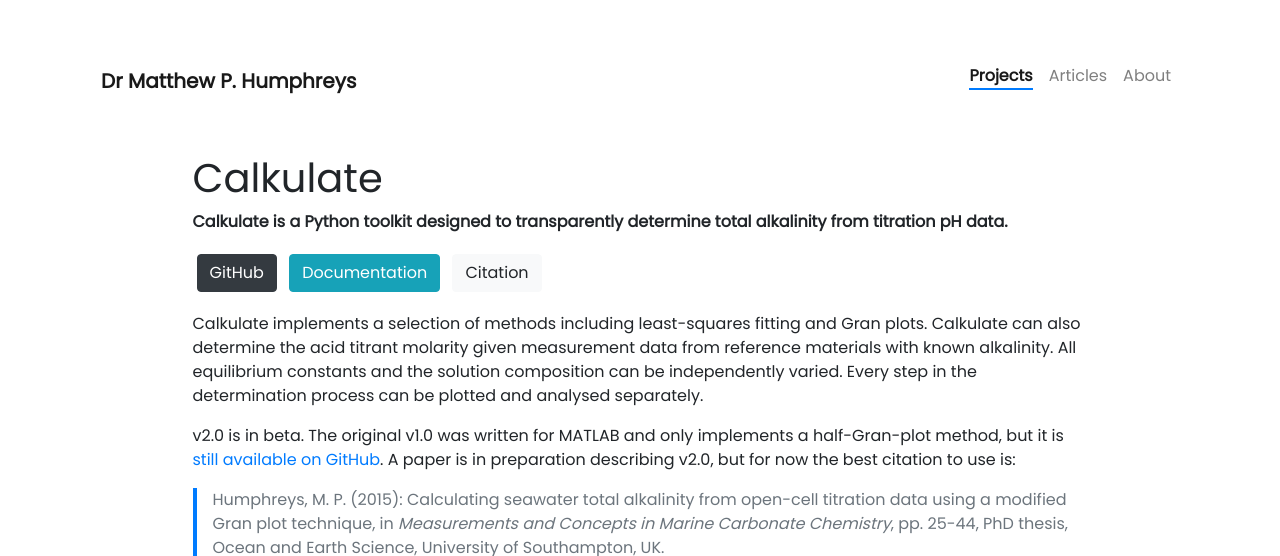
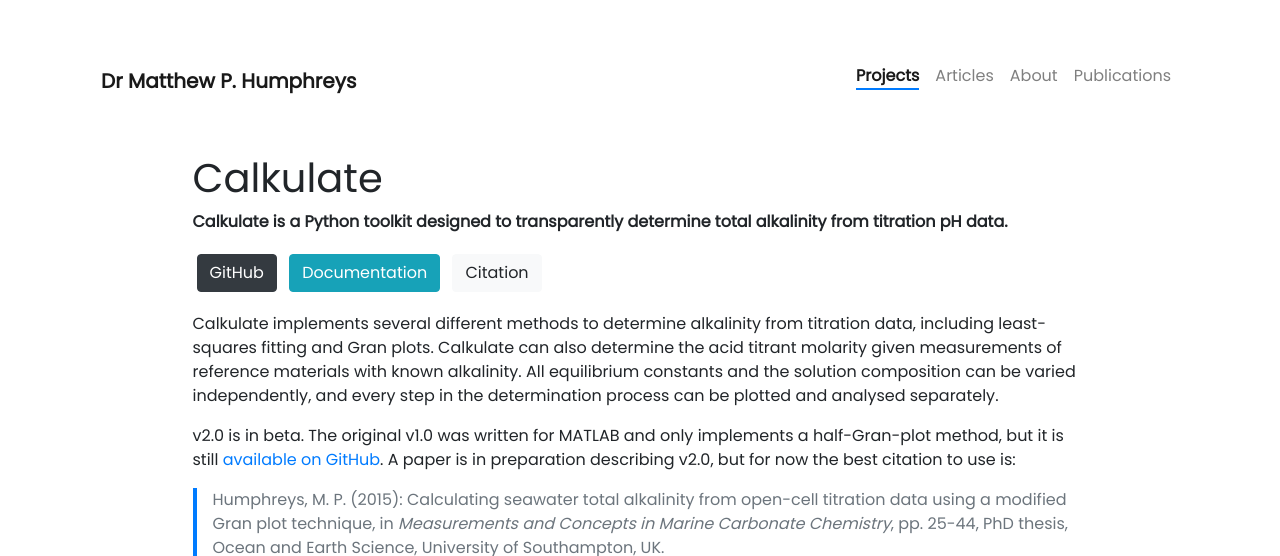
Before and after one commit to mvdh7/mvdh7.github.io, a Jekyll site: the page built from _projects/calkulate.md, in a window 1280 px wide, cut to the strip 0-556 px from the top of the page. Built offline with Jekyll 4.4.1, drawn with Linux system fonts in a browser that asks for light colours; nearby versions of some CDN libraries; comment, search, counter and statistics services are not loaded.

Commit message:
Try adding publications page

```diff
--- a/_projects/calkulate.md
+++ b/_projects/calkulate.md
@@ -13,9 +13,9 @@
 {% include button.html link="https://calkulate.readthedocs.io/en/latest/" text="Documentation" style="info" %}
 {% include button.html link="https://raw.githubusercontent.com/mvdh7/mvdh7.github.io/master/citations/Humphreys2015Calkulate.bib" text="Citation" style="light" %}
 
-Calkulate implements a selection of methods including least-squares fitting and Gran plots. Calkulate can also determine the acid titrant molarity given measurement data from reference materials with known alkalinity. All equilibrium constants and the solution composition can be independently varied. Every step in the determination process can be plotted and analysed separately.
+Calkulate implements several different methods to determine alkalinity from titration data, including least-squares fitting and Gran plots. Calkulate can also determine the acid titrant molarity given measurements of reference materials with known alkalinity. All equilibrium constants and the solution composition can be varied independently, and every step in the determination process can be plotted and analysed separately.
 
-v2.0 is in beta. The original v1.0 was written for MATLAB and only implements a half-Gran-plot method, but it is [still available on GitHub](https://github.com/mvdh7/calkulate/tree/1.0.2). A paper is in preparation describing v2.0, but for now the best citation to use is:
+v2.0 is in beta. The original v1.0 was written for MATLAB and only implements a half-Gran-plot method, but it is still [available on GitHub](https://github.com/mvdh7/calkulate/tree/1.0.2). A paper is in preparation describing v2.0, but for now the best citation to use is:
 
 > Humphreys, M. P. (2015): Calculating seawater total alkalinity from open-cell titration data using a modified Gran plot technique, in *Measurements and Concepts in Marine Carbonate Chemistry*, pp. 25-44, PhD thesis, Ocean and Earth Science, University of Southampton, UK.
 
```
Also changed, not shown: pages/publications.md (renamed from pages/pubs.md, +8 -1 lines).
